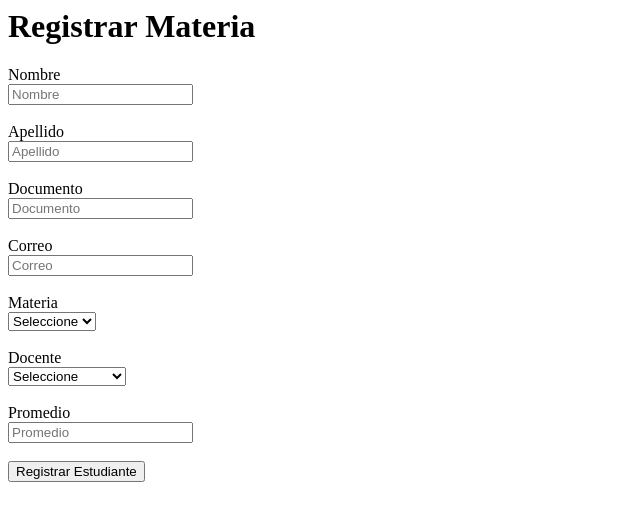
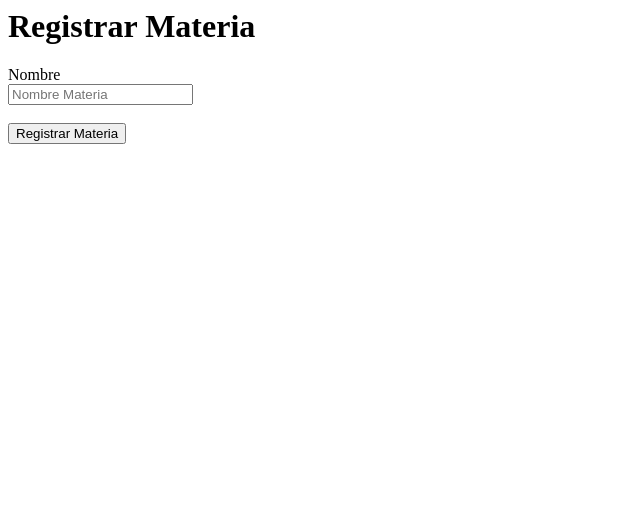
Before and after one commit to jhonedin/PHP_SISTEMAS_NOTAS, a PHP site: page /Materias/Pages/add.php in a window 1280 px wide. Shown: the top 521 px of the page, without its empty margins (0-640 px from the left). Run offline with PHP 8.4, Linux system fonts and the light colour scheme.

Commit message:
Modificaciones en Materia y Clase conexion

```diff
--- a/Materias/Pages/add.php
+++ b/Materias/Pages/add.php
@@ -1,5 +1,4 @@
 <html>
-
 <head>
     <title>SISTEMA DE NOTAS</title>
 </head>
@@ -7,30 +6,8 @@
     <h1>Registrar Materia </h1>
     <form method="POST" action="../Controladores/add.php">
         Nombre <br>
-        <input type="text" name="Nombre" required="" autocomplete="off" placeholder="Nombre"><br><br>
-        Apellido <br>
-        <input type="text" name="Apellido" required="" autocomplete="off" placeholder="Apellido"> <br><br>
-        Documento <br>
-        <input type="text" name="Documento" required="" autocomplete="off" placeholder="Documento"> <br><br>
-        Correo <br>
-        <input type="email" name="Correo" required="" autocomplete="off" placeholder="Correo"> <br><br>
-        Materia <br>
-        <select name="Materia" required="">
-            <option>Seleccione</option>
-            <option value="Ingles">Ingles</option>
-            <option value="Español">Español</option>
-            <option value="Ciencias">Ciencias</option>
-        </select> <br><br>
-        Docente <br>
-        <select name="Materia" required="">
-            <option>Seleccione</option>
-            <option>Estefania Lopez</option>
-            <option>Juan River</option>
-            <option>Juan Quintero</option>
-        </select> <br><br>
-        Promedio <br>
-        <input type="number" name="Promedio" required="" autocomplete="off" placeholder="Promedio"> <br><br>
-        <input type="submit" value="Registrar Estudiante">
+        <input type="text" name="Nombre" required="" autocomplete="off" placeholder="Nombre Materia"><br><br>
+        <input type="submit" value="Registrar Materia">
     </form>
 </body>
 </html>
```
Also changed, not shown: Materias/Pages/delete.php (+13 -0 lines), Materias/Pages/edit.php (+14 -0 lines), conexion.php (+26 -0 lines).
